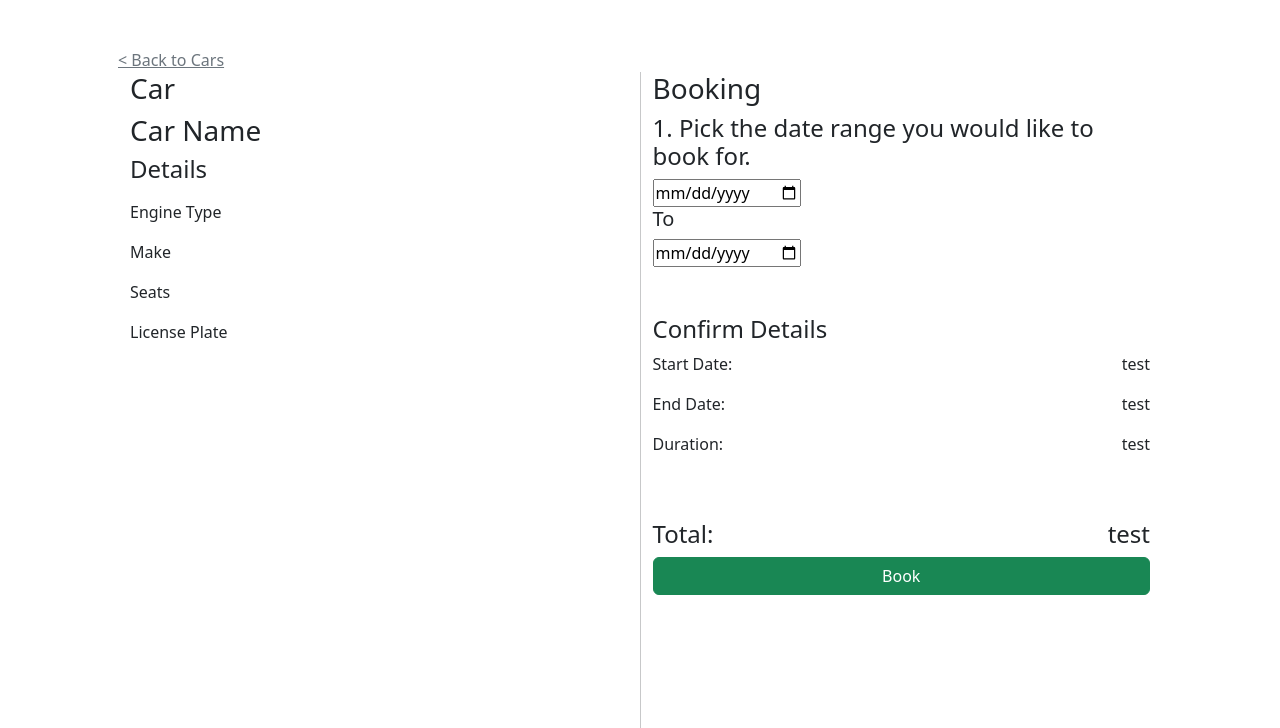
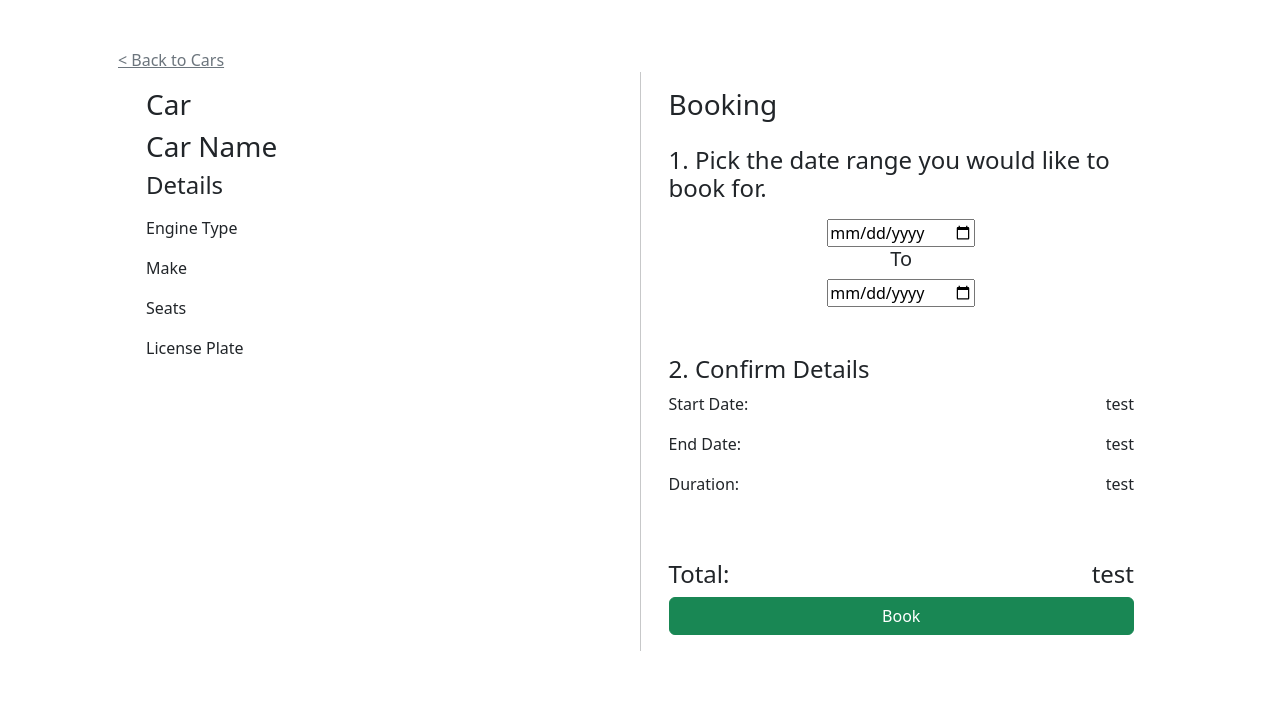
Before and after one commit to sebastian-j-ibanez/PROG73020-M2-Client, a website: page public/Booking.html in a window 1280 px wide. Drawn offline with nearby package versions, Linux system fonts and the light colour scheme.

Commit message:
Styling changes

```diff
--- a/public/Booking.html
+++ b/public/Booking.html
@@ -15,9 +15,9 @@
     <div class="container p-5" style="height: 100dvh;">
         <a href="#" class="link-secondary">&#60; Back to Cars</a>
         <div class="container pb-5" style="height: 100%;">
-            <div class="row h-100" style="height: 100%;">
+            <div class="row" style="height: max-content;">
                 <!-- car info -->
-                <div class="col">
+                <div class="col m-3">
                     <h3>Car</h3>
                     <!-- image here -->
                     <h3 id="carName">Car Name</h3>
@@ -42,12 +42,13 @@
                         <p id="plateNum"></p>
                     </div>
                 </div>
-                <div class="vr p-0" style="height:100%;"></div>
+                <div class="vr p-0"></div>
                 <!-- booking info -->
-                <div class="col">
-                    <h3>Booking</h3>
-                    <div>
-                        <h4>1. Pick the date range you would like to book for.</h4>
+                <div class="col m-3" >
+                    <h3 class="mb-4">Booking</h3>
+                    <h4 class="mb-3">1. Pick the date range you would like to book for.</h4>
+
+                    <div style="display: flex; flex-direction: column; margin: auto; align-items: center;">
                         <!-- date pickers here :meowsweats -->
                         <input type="date">
                         <h5>To</h5>
@@ -55,7 +56,7 @@
                         <input type="date">
                     </div>
                     <div class="mt-5">
-                        <h4>Confirm Details</h4>
+                        <h4>2. Confirm Details</h4>
                         <div class="w-100" style="display: flex; justify-content: space-between;">
                             <p>Start Date:</p>
                             <p id="confirmStartDate">test</p>
```
